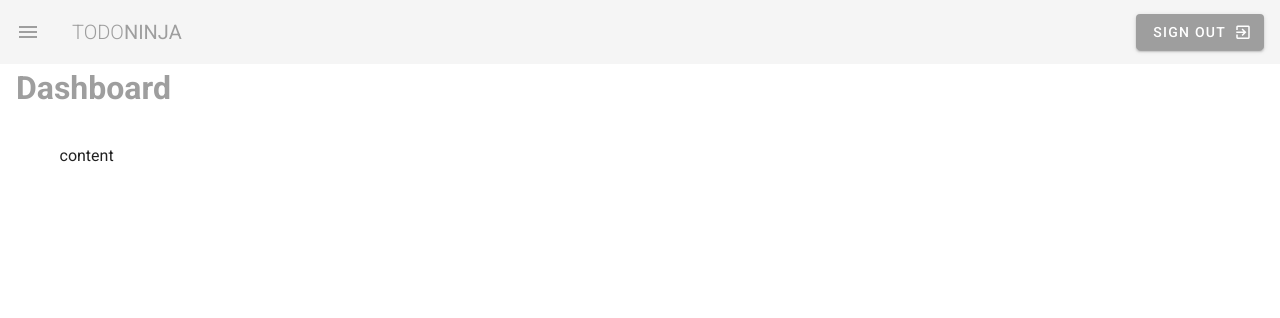
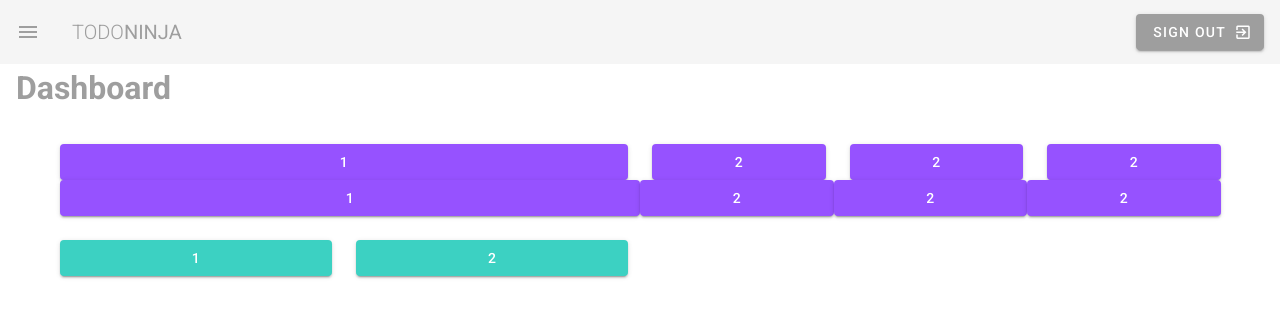
Before and after one commit to DavidCondit/vuetify-netninja-tutorial, a Vue app in the folder todo-ninja/: page / in a window 1280 px wide. Shown: the top 318 px of the page. Built offline with nearby package versions, Linux system fonts and the light colour scheme.

Commit message:
Learning how to use grid rows and columns.

```diff
--- a/todo-ninja/src/views/Dashboard.vue
+++ b/todo-ninja/src/views/Dashboard.vue
@@ -3,7 +3,46 @@
     <h1 class="subheading grey--text">Dashboard</h1>
 
     <v-container class="my-5">
-      content
+
+      <v-row>
+        <v-col cols="12" md="6">
+          <v-btn outline block class="primary">1</v-btn>
+        </v-col>
+        <v-col cols="12" md="2">
+          <v-btn outline block class="primary">2</v-btn>
+        </v-col>
+        <v-col cols="12" md="2">
+          <v-btn outline block class="primary">2</v-btn>
+        </v-col>
+        <v-col cols="12" md="2">
+          <v-btn outline block class="primary">2</v-btn>
+        </v-col>
+      </v-row>
+
+      <v-row no-gutters>
+        <v-col cols="12" md="6">
+          <v-btn outline block class="primary">1</v-btn>
+        </v-col>
+        <v-col cols="12" md="2">
+          <v-btn outline block class="primary">2</v-btn>
+        </v-col>
+        <v-col cols="12" md="2">
+          <v-btn outline block class="primary">2</v-btn>
+        </v-col>
+        <v-col cols="12" md="2">
+          <v-btn outline block class="primary">2</v-btn>
+        </v-col>
+      </v-row>
+
+      <v-row>
+        <v-col cols="4" md="3">
+          <v-btn outline block class="success">1</v-btn>
+        </v-col>
+        <v-col cols="4" md="3">
+          <v-btn outline block class="success">2</v-btn>
+        </v-col>
+      </v-row>
+
     </v-container>
 
 
```
